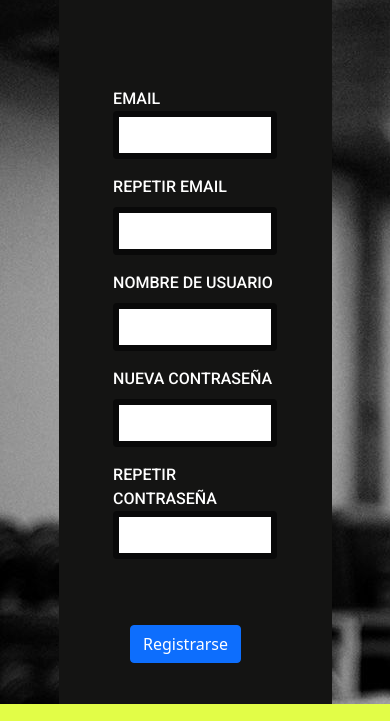
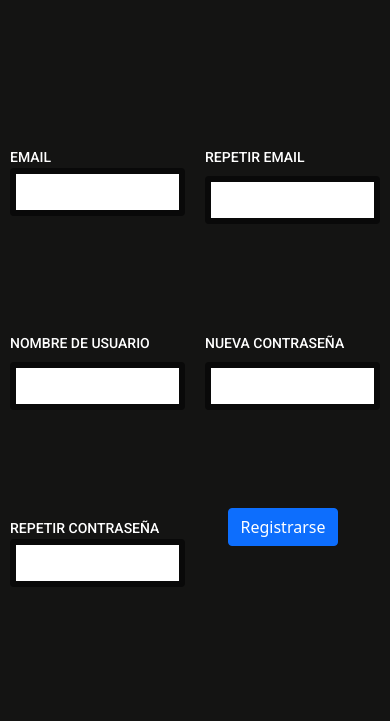
Before and after one commit to AWaidatt/GimnasioMG_Agustin-Gonzalez-Waidatt, a plain HTML site: page assets/registrarse.html in a window 390 px wide. Shown: the part 103-824 px from the top of the page. Drawn offline with nearby package versions, Linux system fonts and the light colour scheme; a web font is replaced by a local one.

Commit message:
2da entrega proyecto final(modificada)

```diff
--- a/assets/estilos.css
+++ b/assets/estilos.css
@@ -246,7 +246,7 @@ header{
     display: flex;
     flex-direction: row;
     color: #141413;
-    background-color: rgb(226, 253, 71);
+    background-color: #F6C90E;
     font-size: 40px;
     text-align: center;
     text-decoration: none;
@@ -424,14 +424,88 @@ header{
 
     }
 
+
     #section__carrusel{
         height: 20vh;
+    }
+
+    section.datos1{
+        height: 100vh;
+    }
+
+
+    .iniciosesion .datos1{
+
+        width: 100%;
+        height: 90vh;
+        background-color:#141413 ;
+        margin: auto;
+        margin-bottom: 10px;
+    }
+
+    .datos1 form{
+        display: grid;
+        grid-template-rows: 20vh 20vh;
+        grid-template-columns: 50% 50%;
+
+
+
+    }
+
+    div#inputdatos2{
+        height: 80px;
+        margin: 0;
+        margin-left: 10px;
+        margin-right: 10px;
+        margin-top: 30px;
+
+        font-size: 12px;
+        align-self: center;
+        justify-content: center;
+
+
+    }
+
+    input#cajainput{
+        width: 85%;
+    }
+
+    .iniciosesion .datos1 form{
+        height: 100vh;
     }
 
 
 
 
+
+    footer{
+        font-size: 10px;
+
+    }
+
+
+
+
+
 }
+
+
+@media screen and (max-width: 850px){
+
+    .section3{
+        flex-direction: column;
+    }
+
+    input#cajainput{
+        width: 85%;
+    }
+
+
+}
+
+
+
+
 
 
 @media screen and (max-width: 960px){
@@ -476,6 +550,20 @@ header{
     }
 
 
+
+    .datos1 form{
+        display: grid;
+        grid-template-rows: 22vh 22vh 22vh;
+        grid-template-columns: 50% 50%;
+
+
+    }
+
+    input#cajainput{
+        width: 100%;
+    }
+
+
 }
 
 
@@ -499,6 +587,14 @@ header{
         grid-column-gap: 15px;
 
     }
+
+
+    div#inputdatos2{
+        font-size: 14px;
+    }
+
+
+
 }
 
 
@@ -514,9 +610,17 @@ footer{
     margin-bottom: 0px;
 }
 
+footer .instapic{
+    margin-right: 10px;
+
+}
+
+
+
 
 footer section p{
     color: black;
+    margin-left: 10px;
 }
 
 footer section{
@@ -557,12 +661,52 @@ footer section{
 }
 
 
+
+
+
+
+
+
+
+
+
+
+
+
+
+
+
+
+
+
+
+
+
+
+
+
+
+
+
+
+
+
+
+
 .datos1{
     width: 70%;
-    height: 85%;
+    height: 85vh;
     background-color:#141413 ;
-    margin: 0 auto;
+    margin: auto;
+    margin-bottom: 10px;
 }
+
+
+.datos1 form{
+
+    height: 85vh;
+}
+
 
 #inputdatos{
 
@@ -610,7 +754,7 @@ footer section{
 
     width: auto;
     height: auto;
-
+    margin: 0;
     margin-left: 20%;
     margin-right: 20%;
     position: relative;
@@ -641,3 +785,9 @@ h1{
     font-family: 'Roboto', sans-serif;
     text-transform: uppercase;
 }
+
+
+footer .instapic{
+    margin-right: 10px;
+
+}
```
Also changed, not shown: assets/registrarse.html (+5 -2 lines).
